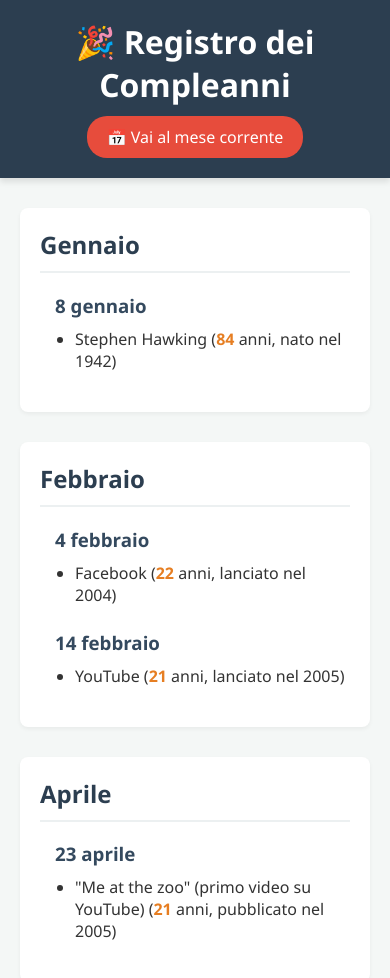
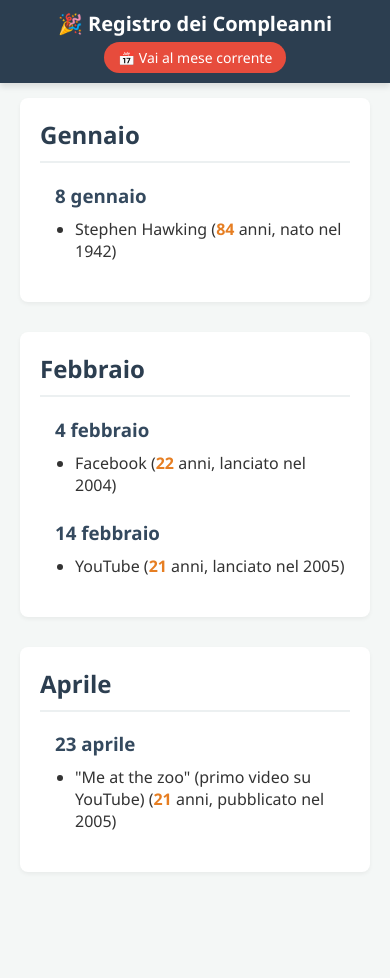
Before and after one commit to ChampyTech/registro-dei-compleanni, a plain HTML site: page index.html in a window 390 px wide. After the commit the page ends 902 px from the top, so only its background shows below. Drawn offline with Linux system fonts and the light colour scheme.

Commit message:
Edit mobile view

```diff
--- a/styles.css
+++ b/styles.css
@@ -83,3 +83,23 @@
     font-weight: bold;
     color: #e67e22;
 }
+
+@media (max-width: 600px) {
+    header {
+        padding: 10px 15px;
+    }
+
+    header h1 {
+        font-size: 20px;
+        margin-bottom: 5px;
+    }
+
+    #btn-oggi {
+        padding: 6px 14px;
+        font-size: 14px;
+    }
+
+    .container {
+        margin: 15px auto;
+    }
+}
```
